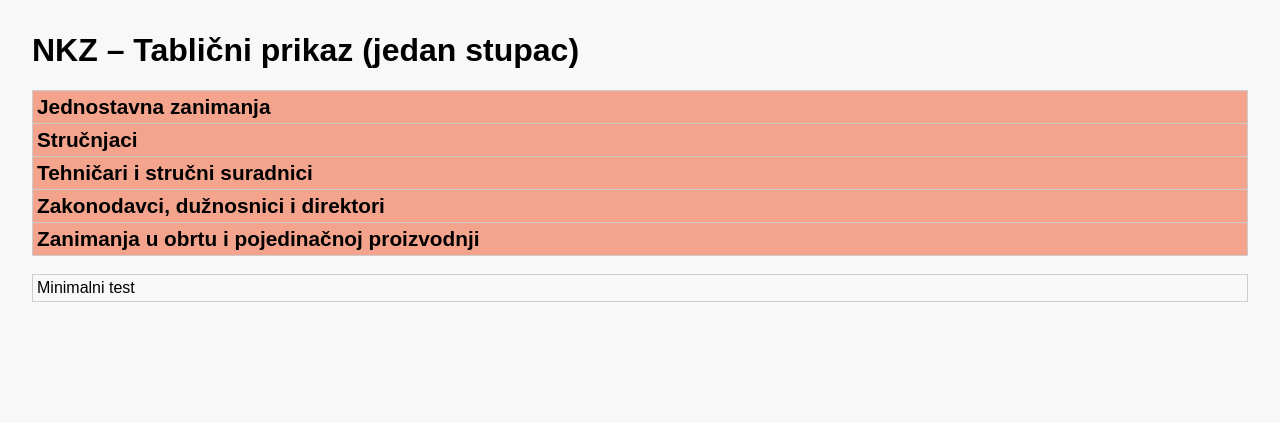
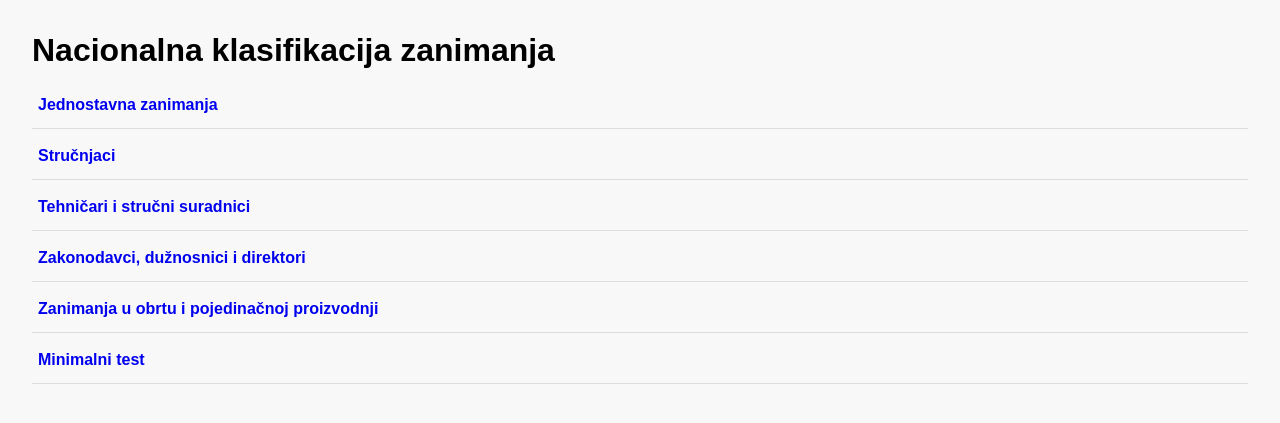
Before and after one commit to gluncic/NKZ10, a FastAPI app: page / in a window 1280 px wide. Shown: the top 423 px of the page. Run offline with FastAPI, Linux system fonts and the light colour scheme; some libraries are stand-ins or nearby versions.

Commit message:
Update index.html 10

```diff
--- a/templates/index.html
+++ b/templates/index.html
@@ -5,80 +5,28 @@
     <title>NKZ – Zanimanja</title>
     <meta http-equiv="Content-Security-Policy" content="default-src 'self' https://unpkg.com; script-src 'self' 'unsafe-inline' https://unpkg.com; style-src 'self' 'unsafe-inline';">
     <style>
-    body {
-      font-family: sans-serif;
-      margin: 2em;
-      background: #f8f8f8;
-      color: black;
-    }
-    table.zanimanja-table {
-      border-collapse: collapse;
-      width: 100%;
-    }
-    table.zanimanja-table th,
-    table.zanimanja-table td {
-      border: 1px solid #ccc;
-      padding: 4px;
-    }
-    /* Rod */
-    .rod-row {
-      background-color: rgba(242,80,34,0.5);
-      font-size: 1.3em;
-      font-weight: bold;
-    }
-    /* Skupina */
-    .group-row {
-      background-color: rgba(0,120,215,0.5);
-      font-size: 1.1em;
-      font-weight: bold;
-    }
-    /* Zanimanje */
-    .occupation-row {
-      background-color: #ffffff;
-      font-size: 1em;
-    }
-    .opis {
-      margin-top: 6px;
-      background: #f0f0f0;
-      padding: 10px;
-      font-style: italic;
-      border-radius: 5px;
-    }
-    a {
-      text-decoration: none;
-      color: black;
-    }
+        body { font-family: sans-serif; margin: 2em; background: #f8f8f8; }
+        .blok { margin-bottom: 12px; padding-bottom: 8px; border-bottom: 1px solid #ddd; }
+        a { cursor: pointer; text-decoration: none; font-weight: bold; padding: 6px; display: block; }
+        ul { list-style-type: none; padding-left: 20px; }
+        .opis { margin-left: 20px; margin-top: 5px; background: #f0f0f0; padding: 10px; font-style: italic; border-radius: 5px; }
     </style>
 </head>
 <body>
-  <h1>NKZ – Tablični prikaz (jedan stupac)</h1>
-  <table class="zanimanja-table">
-    <tbody id="main-tbody">
+    <h1>Nacionalna klasifikacija zanimanja</h1>
     {% for item in rods %}
-        <tbody id="tbody-{{ item.slug }}">
-          <tr id="rod-{{ item.slug }}" class="rod-row">
-            <td>
-              <a href="#" hx-get="/expand-rod/{{ item.slug }}" hx-target="#rod-{{ item.slug }}" hx-swap="outerHTML">
+        <div class="blok" id="rod-{{ item.slug }}">
+            <a href="#" hx-get="/skupine/{{ item.slug }}" hx-target="#rod-{{ item.slug }}" hx-swap="outerHTML">
                 {{ item.rod }}
             </a>
-            </td>
-          </tr>
-        </tbody>
+        </div>
     {% endfor %}
-    </tbody>
-  </table>
-  <br>
-  <table class="zanimanja-table">
-    <tbody id="test-tbody">
-      <tr>
-        <td>
-          <a href="#" hx-get="/test" hx-target="#test-tbody" hx-swap="afterbegin">
-            Minimalni test
-          </a>
-        </td>
-      </tr>
-    </tbody>
-  </table>
+
+    <!-- Minimalni test htmx link -->
+    <div class="blok" id="test">
+      <a href="#" hx-get="/test" hx-target="#test" hx-swap="outerHTML">Minimalni test</a>
+    </div>
+
     <script src="https://unpkg.com/htmx.org@1.9.2"></script>
     <script>
       console.log("htmx:", window.htmx);
```
Lines whose indentation alone changed are shown as unchanged.
